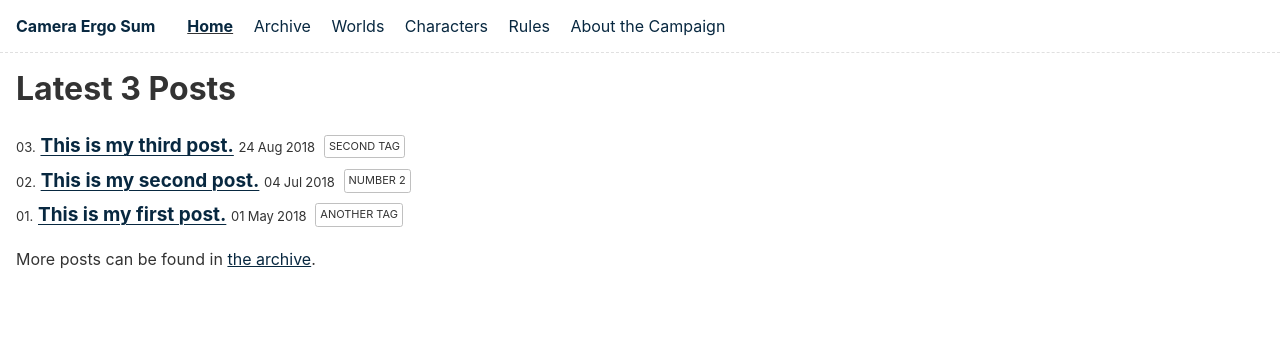
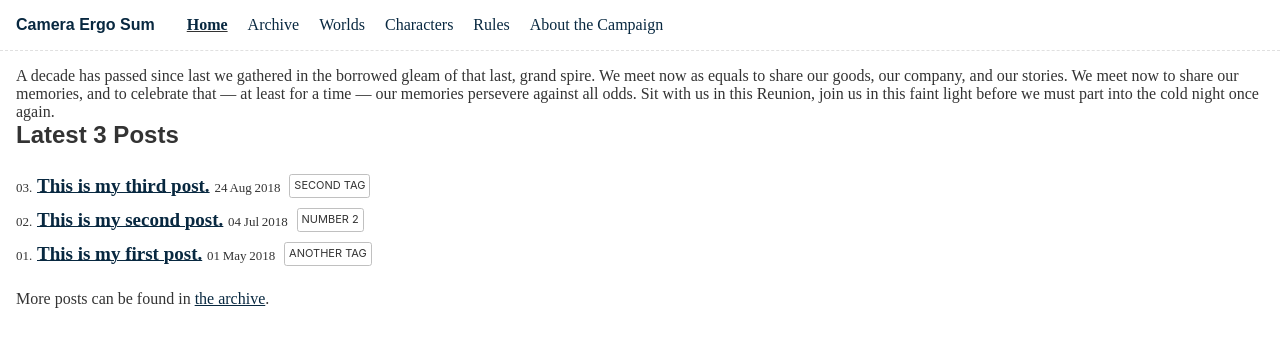
Before and after one commit to cgranade/camera-ergo-sum, an Eleventy site: page index.njk in a window 1280 px wide. Built offline with nearby package versions, Linux system fonts and the light colour scheme; Eleventy itself is replaced by a stand-in of ours; files that its build step writes are made by us from their sources.

Commit message:
Add some intro text and work on fonts.

```diff
--- a/css/index.css
+++ b/css/index.css
@@ -13,13 +13,21 @@
   box-sizing: border-box;
 }
 
+@import url('https://fonts.googleapis.com/css2?family=Bodoni+Moda:ital,wght@0,400;0,700;1,400;1,700&family=Montserrat&display=swap');
+
 html,
 body {
   padding: 0;
   margin: 0;
-  font-family: -apple-system, system-ui, sans-serif;
+  font-family: 'Bodoni Moda', serif;
   color: var(--darkgray);
   background-color: var(--white);
+}
+.post-tag {
+  font-family: -apple-system, system-ui, sans-serif;
+}
+h1, h2, h3, h4, h5, h6 {
+  font-family: 'Montserrat', sans-serif;
 }
 p:last-child {
   margin-bottom: 0;
--- a/index.njk
+++ b/index.njk
@@ -4,8 +4,13 @@ eleventyNavigation:
   key: Home
   order: 1
 ---
+
+A decade has passed since last we gathered in the borrowed gleam of that last, grand spire. We meet now as equals to share our goods, our company, and our stories. We meet now to share our memories, and to celebrate that — at least for a time — our memories persevere against all odds. Sit with us in this Reunion, join us in this faint light before we must part into the cold night once again.
+
+
+
 {% set maxPosts = collections.posts.length | min(3) %}
-<h1>Latest {% if maxPosts == 1 %}Post{% else %}{{ maxPosts }} Posts{% endif %}</h1>
+<h2>Latest {% if maxPosts == 1 %}Post{% else %}{{ maxPosts }} Posts{% endif %}</h2>
 
 {% set postslist = collections.posts | head(-3) %}
 {% set postslistCounter = collections.posts | length %}
--- a/worlds/hollow-star.md
+++ b/worlds/hollow-star.md
@@ -2,7 +2,7 @@
 layout: layouts/post.njk
 title: The Hollow Star
 tags: world
-description: The world of the real, the world from which you hail.
+description: Millenia and light years away from home.
 order: 2
 ---
 
```
